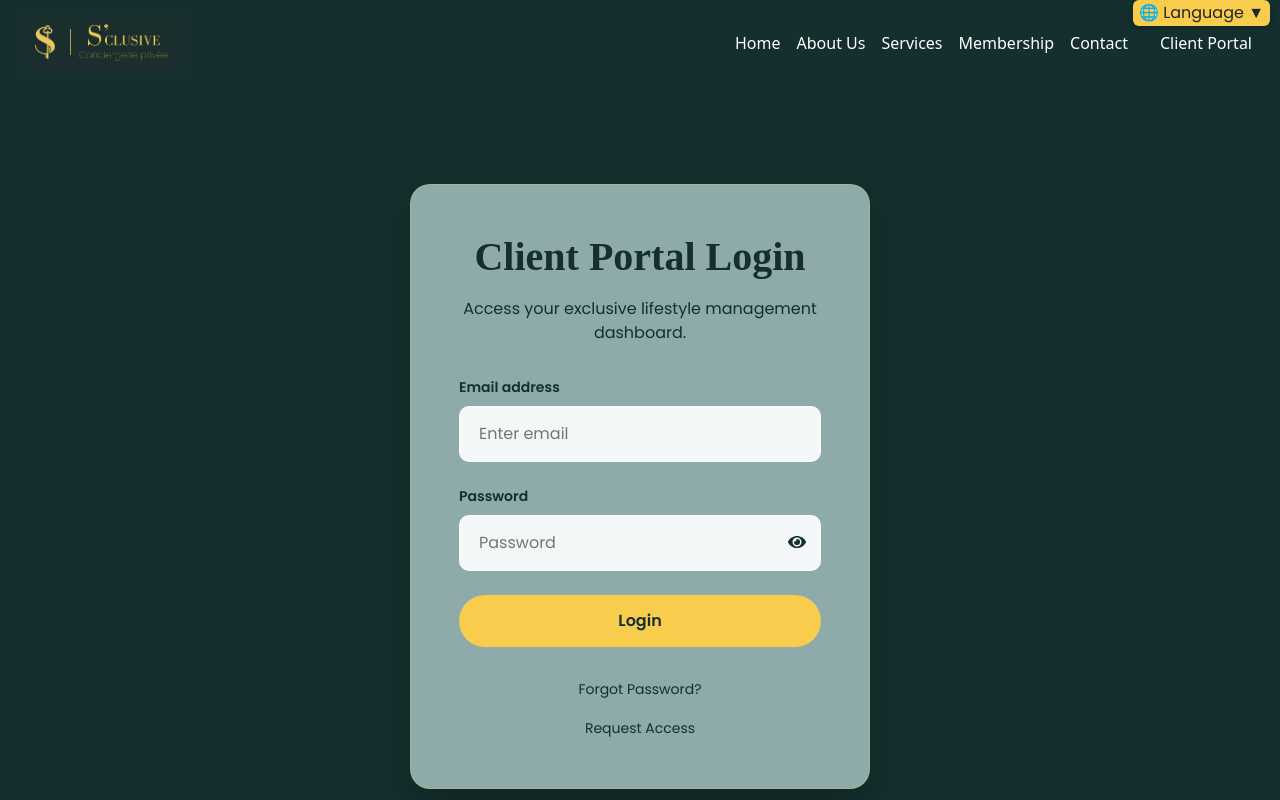
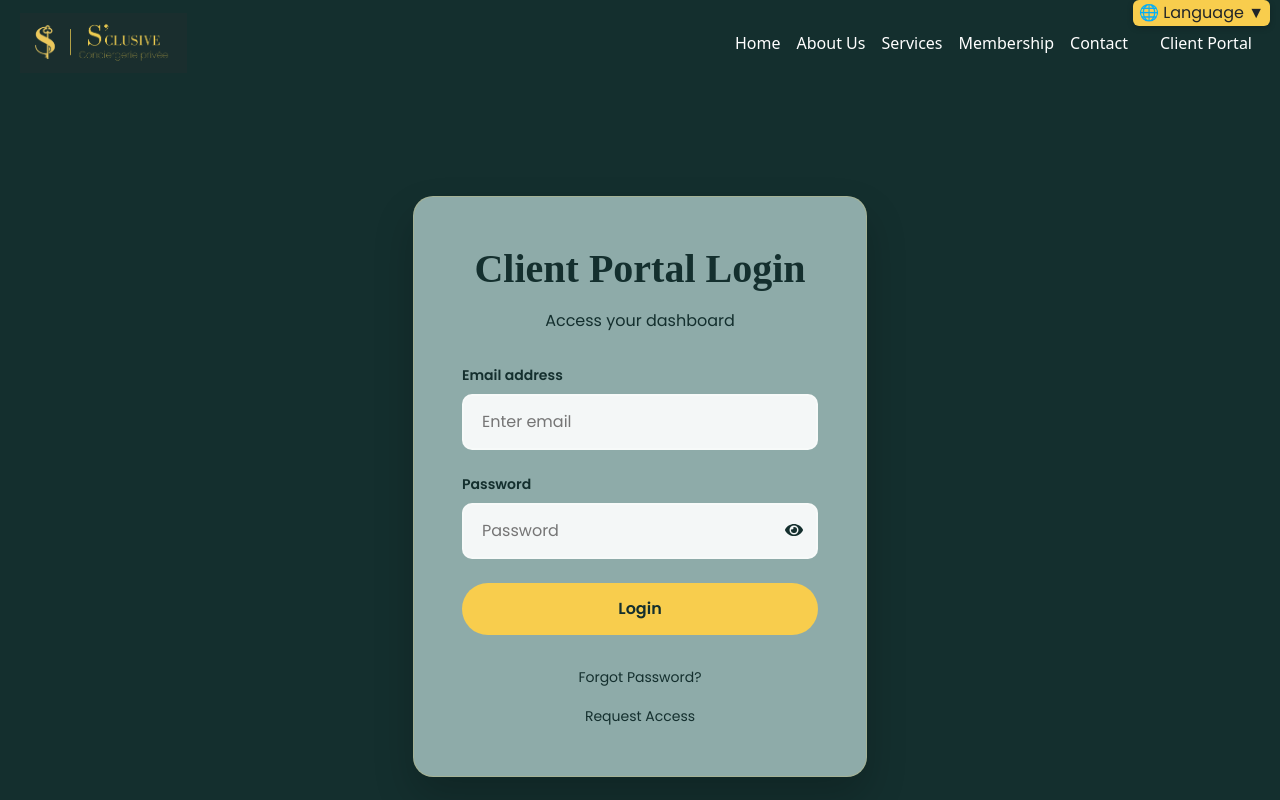
Before and after one commit to pratapbaraiyagit/Sclusive-Concierge, a React (Create React App) app: page /portal in a window 1280 px wide. Shown: the top 800 px of the page. Built offline with nearby package versions, Linux system fonts and the light colour scheme; no server answers.

Commit message:
Update ClientLogin.js

```diff
--- a/src/pages/ClientPortal/ClientLogin.js
+++ b/src/pages/ClientPortal/ClientLogin.js
@@ -187,7 +187,7 @@ const ClientLogin = () => {
                 fontSize: "16px",
               }}
             >
-              {t("Access your exclusive lifestyle management dashboard.")}
+              {t("Access your dashboard")}
             </p>
           </div>
 
```
